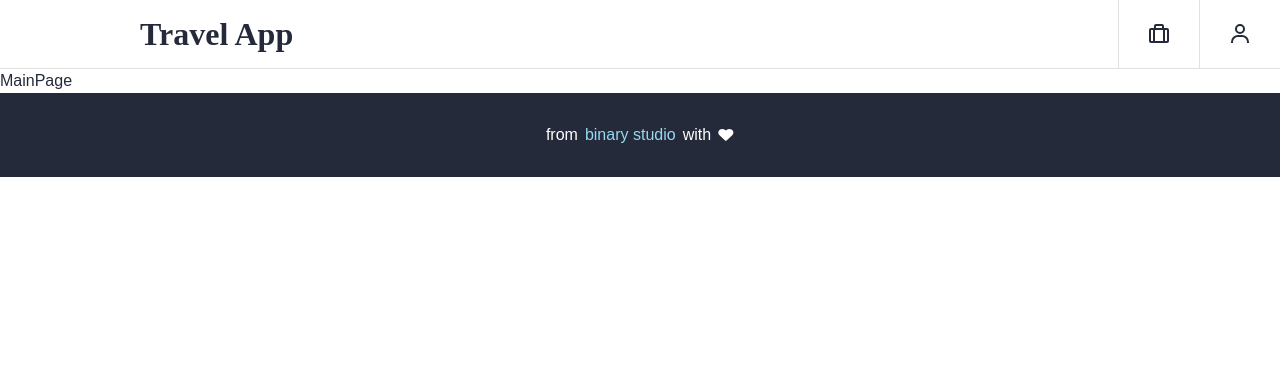
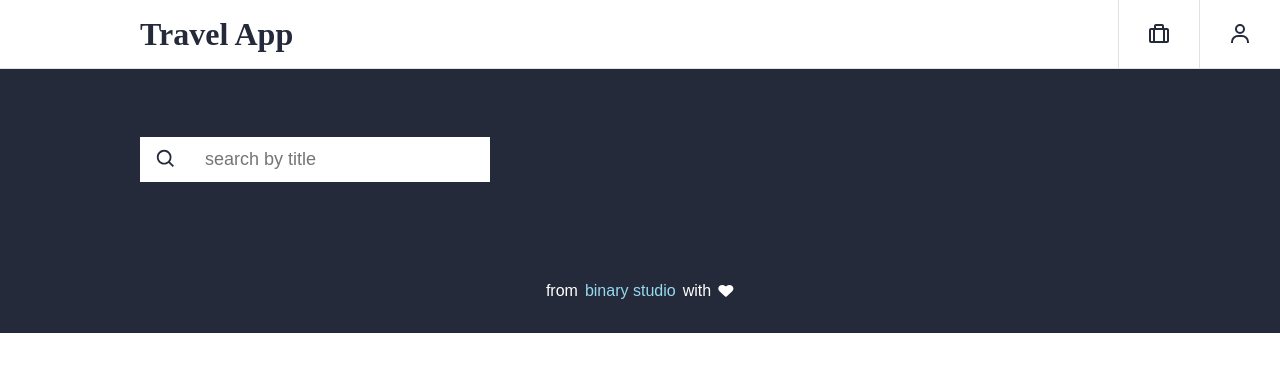
Before and after one commit to SlavaGrach/bsa-booking-app, a React (Create React App) app: page / in a window 1280 px wide. Shown: the top 372 px of the page. Built offline with nearby package versions, Linux system fonts and the light colour scheme.

Commit message:
add search form

```diff
--- /dev/null
+++ b/src/components/SearchForm/SearchForm.jsx
@@ -0,0 +1,18 @@
+import React from 'react'
+import { FilterWrapper, Form, Input, TripsFilter } from './SearchForm.styled'
+
+const SearchForm = () => {
+  return (
+    <>
+      <FilterWrapper>
+        <Form autoComplete="off">
+          <TripsFilter>
+            <Input name="search" type="search" placeholder="search by title" />
+          </TripsFilter>
+        </Form>
+      </FilterWrapper>
+    </>
+  )
+}
+
+export default SearchForm
--- /dev/null
+++ b/src/components/SearchForm/SearchForm.styled.jsx
@@ -0,0 +1,45 @@
+import styled from '@emotion/styled'
+import search from '../../assets/img/search.svg'
+
+export const FilterWrapper = styled.section`
+  display: flex;
+  justify-content: center;
+  align-items: center;
+  min-height: 180px;
+  padding: 20px;
+  background-color: var(--color-blue-400);
+`
+
+export const Form = styled.form`
+  display: flex;
+  flex-wrap: wrap;
+  gap: 20px 25px;
+  width: 100%;
+  max-width: var(--container-width);
+`
+export const TripsFilter = styled.label`
+  width: 100%;
+  max-width: 350px;
+  padding-left: 50px;
+  background-color: var(--color-white);
+  background-image: url(${search});
+  background-repeat: no-repeat;
+  background-position: 15px 50%;
+  background-size: 22px;
+`
+export const Input = styled.input`
+  padding-left: 50px;
+  background-color: var(--color-white);
+  background-repeat: no-repeat;
+  background-position: 15px 50%;
+  background-size: 22px;
+  min-width: 160px;
+  min-height: 45px;
+  padding: 10px 15px;
+  font-size: var(--font-size-300);
+  border: none;
+  border-radius: 1px;
+  cursor: pointer;
+  appearance: none;
+`
+export const LabelSelect = styled.label``
--- a/src/components/index.js
+++ b/src/components/index.js
@@ -1,5 +1,6 @@
 import AppBar from './AppBar/AppBar'
 import Navigation from './Navigation/Navigation'
 import Footer from './Footer/Footer'
+import SearchForm from './SearchForm/SearchForm'
 
-export { AppBar, Navigation, Footer }
+export { AppBar, Navigation, Footer, SearchForm }
--- a/src/pages/MainPage.js
+++ b/src/pages/MainPage.js
@@ -1,7 +1,12 @@
 import React from 'react'
+import { SearchForm } from '../components'
 
 const MainPage = () => {
-  return <div>MainPage</div>
+  return (
+    <>
+      <SearchForm />
+    </>
+  )
 }
 
 export default MainPage
```
Also changed, not shown: src/data/bookings.js (added, +58 -0 lines), src/data/trips.js (added, +68 -0 lines).
